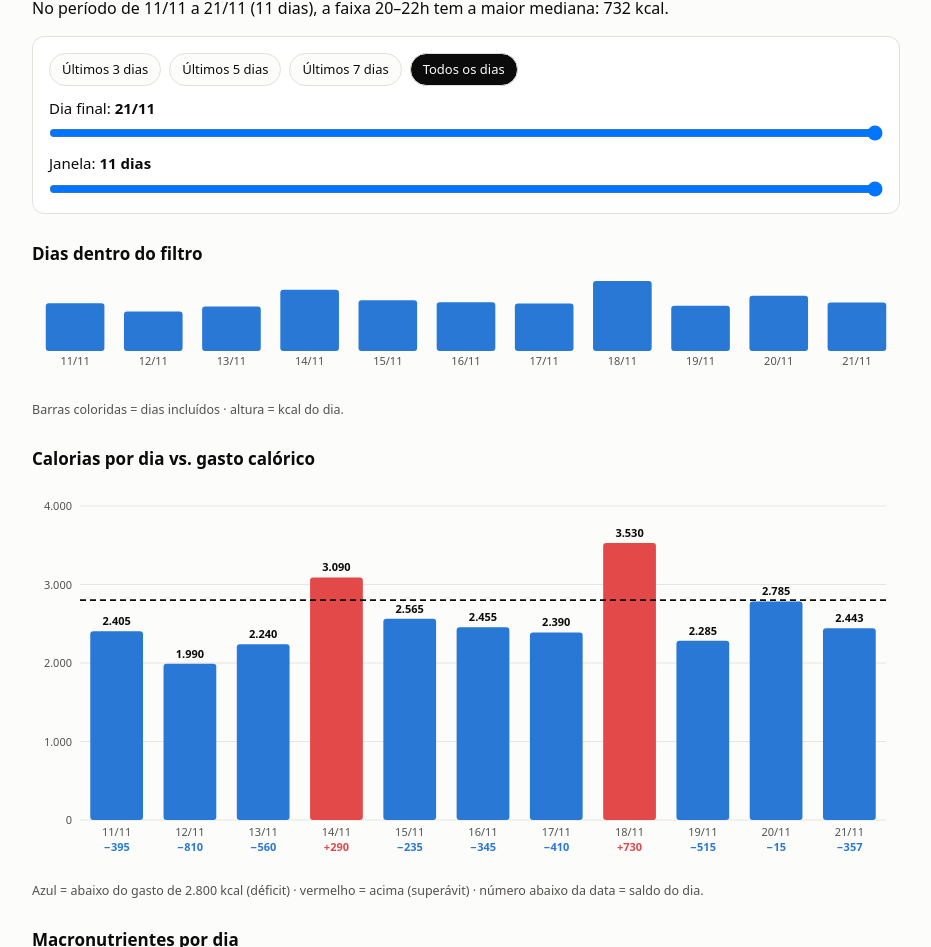
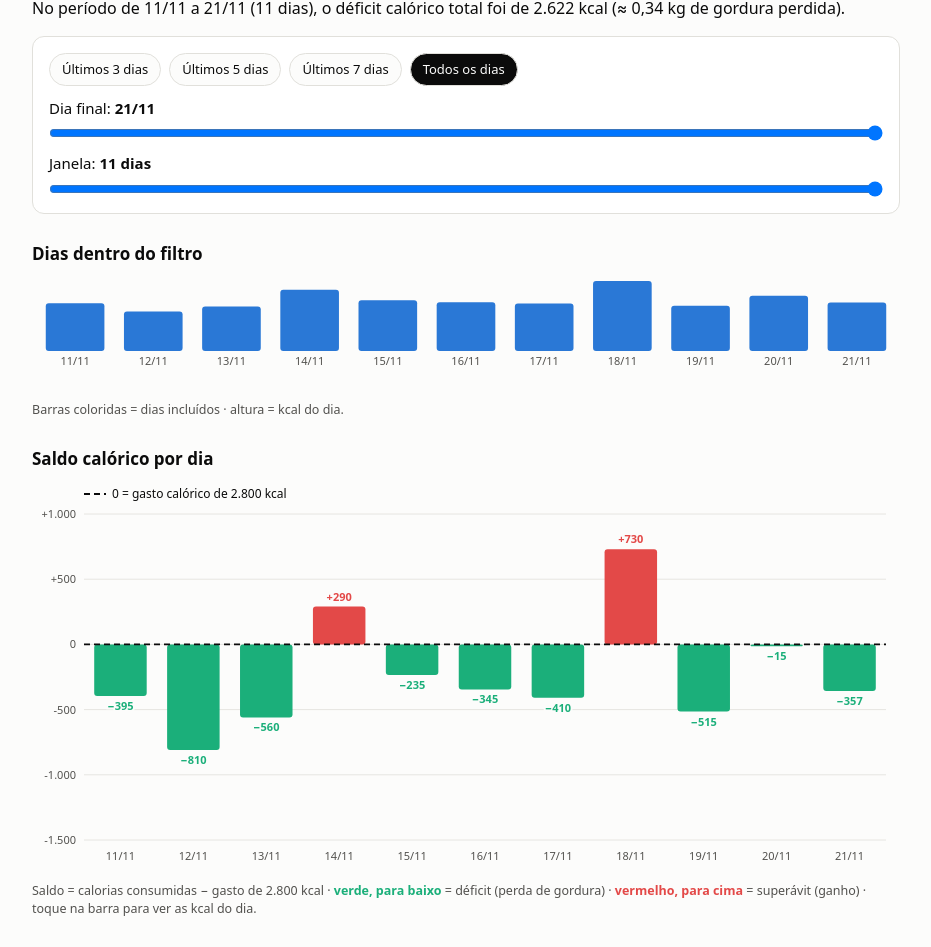
Before and after one commit to blstardelli/vida-nova, a plain HTML site: page index.html in a window 1280 px wide. Shown: the part 70-1017 px from the top of the page, without its empty margins (174-1105 px from the left). Drawn offline with Linux system fonts and the light colour scheme.

Commit message:
Add files via upload

```diff
--- a/index.html
+++ b/index.html
@@ -3,10 +3,14 @@
 <head>
 <meta charset="utf-8">
 <meta name="viewport" content="width=device-width,initial-scale=1">
-<title>Vida Nova de Bruno</title>
+<title>Raio-X de Bruno</title>
 <style>
 :root{--bg:#fcfcfb;--panel:#fff;--fg:#0b0b0b;--muted:#52514e;--line:#e1e0db;--grid:#e6e5e1;--blue:#2a78d6;--red:#e34948;--orange:#eb6834;--green:#1baf7a;--mutedbar:#c9c8c3}
-@media(prefers-color-scheme:dark){:root{--bg:#121212;--panel:#1c1c1c;--fg:#f2f1ee;--muted:#a9a8a3;--line:#33322f;--grid:#2c2b29;--blue:#5aa0ee;--red:#ef6a69;--orange:#f08a5c;--green:#3cc795;--mutedbar:#45443f}}
+@media(prefers-color-scheme:dark){:root:not([data-theme]){--bg:#121212;--panel:#1c1c1c;--fg:#f2f1ee;--muted:#a9a8a3;--line:#33322f;--grid:#2c2b29;--blue:#5aa0ee;--red:#ef6a69;--orange:#f08a5c;--green:#3cc795;--mutedbar:#45443f}}
+:root[data-theme=dark]{--bg:#121212;--panel:#1c1c1c;--fg:#f2f1ee;--muted:#a9a8a3;--line:#33322f;--grid:#2c2b29;--blue:#5aa0ee;--red:#ef6a69;--orange:#f08a5c;--green:#3cc795;--mutedbar:#45443f}
+:root[data-theme=light]{--bg:#fcfcfb;--panel:#fff;--fg:#0b0b0b;--muted:#52514e;--line:#e1e0db;--grid:#e6e5e1;--blue:#2a78d6;--red:#e34948;--orange:#eb6834;--green:#1baf7a;--mutedbar:#c9c8c3}
+.top{display:flex;justify-content:space-between;align-items:flex-start;gap:12px}
+#tema{white-space:nowrap;margin-top:4px}
 *{box-sizing:border-box}
 body{margin:0;background:var(--bg);color:var(--fg);font-family:system-ui,-apple-system,"Segoe UI",Roboto,sans-serif;line-height:1.45}
 .wrap{max-width:900px;margin:0 auto;padding:20px 16px 40px}
@@ -31,7 +35,7 @@ svg text{font-family:system-ui,-apple-system,"Segoe UI",Roboto,sans-serif}
 </head>
 <body>
 <div class="wrap">
-<h1>Vida Nova de Bruno</h1>
+<div class="top"><h1>Raio-X de Bruno</h1><button id="tema" type="button" aria-label="Mudar tema"></button></div>
 <p class="sub" id="frase">—</p>
 <section class="card">
 <div class="presets" id="presets">
@@ -45,9 +49,9 @@ svg text{font-family:system-ui,-apple-system,"Segoe UI",Roboto,sans-serif}
 <div class="chart" id="c-dias"></div>
 <p class="note">Barras coloridas = dias incluídos · altura = kcal do dia.</p>
 
-<h2>Calorias por dia vs. gasto calórico</h2>
+<h2>Saldo calórico por dia</h2>
 <div class="chart" id="c-kcal"></div>
-<p class="note">Azul = abaixo do gasto de <span id="gastolbl"></span> kcal (déficit) · vermelho = acima (superávit) · número abaixo da data = saldo do dia.</p>
+<p class="note">Saldo = calorias consumidas − gasto de <span id="gastolbl"></span> kcal · <b style="color:var(--green)">verde, para baixo</b> = déficit (perda de gordura) · <b style="color:var(--red)">vermelho, para cima</b> = superávit (ganho) · toque na barra para ver as kcal do dia.</p>
 
 <h2>Macronutrientes por dia</h2>
 <div class="chart" id="c-macros"></div>
@@ -57,7 +61,7 @@ svg text{font-family:system-ui,-apple-system,"Segoe UI",Roboto,sans-serif}
 <div class="chart" id="c-ff"></div>
 <p class="note">Tudo o que foi comido no dia somado como um único prato (peso, calorias, proteína, fibra e gordura) e aplicado à fórmula do FF · quanto maior, mais saciante (escala de 0 a 5, eixo ampliado para mostrar a variação) · tracejado = média do período · sem líquidos.</p>
 
-<h2>Mediana por faixa de 3 horas</h2>
+<h2>Mediana de kcal por faixa de 3 horas</h2>
 <div class="chart" id="c-faixas"></div>
 <p class="note">Faixas em horas (h) · mediana só entre os dias com consumo na faixa · ponto maior = mais dias com refeição · tracejado = tendência linear (<span id="incl">—</span> kcal por faixa).</p>
 
@@ -100,21 +104,26 @@ function chartDias(s){
 }
 function chartKcal(rows){
  const el=$('c-kcal');const W0=Math.max(280,el.clientWidth),H=Math.round(Math.max(270,Math.min(390,W0*.56)));
- const m={t:26,r:14,b:50,l:48};const {svg,tip,W}=frame(el,H);
- svg.setAttribute('aria-label','Barras com as calorias de cada dia contra o gasto calórico');
- const ymaxRaw=Math.max(GASTO,...rows.map((r)=>r.kcal))*1.1;const T=ticks(ymaxRaw);
- const y=scaleLin(0,T.max,H-m.b,m.t);grid(svg,m,W,H,y,T.t);
- const n=rows.length,step=(W-m.l-m.r)/n,bw=step*.72;
- rows.forEach((r,i)=>{const over=r.kcal>GASTO;const x=m.l+i*step+(step-bw)/2;
-  const rc=S('rect',{x,y:y(r.kcal),width:bw,height:H-m.b-y(r.kcal),rx:3,fill:over?cv('--red'):cv('--blue')},svg);
-  rc.addEventListener('pointermove',(ev)=>{const b=el.getBoundingClientRect();showTip(el,tip,r.label+'\n'+nf(r.kcal)+' kcal\nsaldo '+sg(r.kcal-GASTO)+' kcal',ev.clientX-b.left,ev.clientY-b.top);});
-  rc.addEventListener('pointerleave',()=>{tip.style.display='none';});});
- S('line',{x1:m.l,x2:W-m.r,y1:y(GASTO),y2:y(GASTO),stroke:cv('--fg'),'stroke-width':1.8,'stroke-dasharray':'6 4'},svg);
- const every=step>=34?1:2;
- rows.forEach((r,i)=>{const cx=m.l+i*step+step/2;
-  if(step>=32)S('text',{x:cx,y:y(r.kcal)-6,'text-anchor':'middle','font-size':11,'font-weight':600,fill:cv('--fg'),stroke:cv('--bg'),'stroke-width':4,'paint-order':'stroke'},svg,nf(r.kcal));
-  if(i%every===0){S('text',{x:cx,y:H-m.b+16,'text-anchor':'middle','font-size':11,fill:cv('--muted')},svg,r.label);
-   S('text',{x:cx,y:H-m.b+31,'text-anchor':'middle','font-size':11,'font-weight':600,fill:r.kcal>GASTO?cv('--red'):cv('--blue')},svg,sg(r.kcal-GASTO));}});
+ const m={t:34,r:14,b:30,l:52};const {svg,tip,W}=frame(el,H);
+ svg.setAttribute('aria-label','Barras com o saldo calórico de cada dia em relação ao gasto: verde se déficit, vermelho se superávit');
+ const sal=rows.map((r)=>r.kcal-GASTO);
+ const lo0=Math.min(0,...sal),hi0=Math.max(0,...sal);const span=Math.max(300,hi0-lo0);
+ const step0=niceMax(span/4);const lo=Math.floor((lo0-span*.14)/step0)*step0,hi=Math.ceil((hi0+span*.14)/step0)*step0;
+ const y=scaleLin(lo,hi,H-m.b,m.t);
+ for(let v=lo;v<=hi+1e-9;v+=step0){S('line',{x1:m.l,x2:W-m.r,y1:y(v),y2:y(v),stroke:cv('--grid')},svg);S('text',{x:m.l-8,y:y(v)+4,'text-anchor':'end','font-size':11,fill:cv('--muted')},svg,v>0?'+'+nf(v):nf(v));}
+ const n=rows.length,st=(W-m.l-m.r)/n,bw=st*.72;
+ rows.forEach((r,i)=>{const s=sal[i];const x=m.l+i*st+(st-bw)/2,cx=m.l+i*st+st/2;const over=s>0;
+  const y0=y(0),y1=y(s);
+  S('rect',{x,y:Math.min(y0,y1),width:bw,height:Math.max(1,Math.abs(y1-y0)),rx:3,fill:over?cv('--red'):cv('--green')},svg);
+  const lab=S('text',{x:cx,y:over?y1-6:y1+14,'text-anchor':'middle','font-size':11,'font-weight':700,fill:over?cv('--red'):cv('--green'),stroke:cv('--bg'),'stroke-width':4,'paint-order':'stroke','pointer-events':'none'},svg,sg(s));
+  if(st<44){const ly=over?y1-6:y1+6;lab.setAttribute('transform','rotate(-90 '+cx+' '+ly+')');lab.setAttribute('x',cx+4);lab.setAttribute('y',ly);lab.setAttribute('text-anchor',over?'start':'end');}
+  const hit=S('rect',{x:m.l+i*st,y:m.t-6,width:st,height:H-m.t-m.b+6,fill:'transparent'},svg);
+  hit.addEventListener('pointermove',(ev)=>{const b=el.getBoundingClientRect();showTip(el,tip,r.label+'\n'+nf(r.kcal)+' kcal consumidas\n'+(over?'superávit ':'déficit ')+nf(Math.abs(s))+' kcal',ev.clientX-b.left,ev.clientY-b.top);});
+  hit.addEventListener('pointerleave',()=>{tip.style.display='none';});});
+ S('line',{x1:m.l,x2:W-m.r,y1:y(0),y2:y(0),stroke:cv('--fg'),'stroke-width':1.8,'stroke-dasharray':'6 4'},svg);
+ S('line',{x1:m.l,x2:m.l+22,y1:14,y2:14,stroke:cv('--fg'),'stroke-width':1.8,'stroke-dasharray':'6 4'},svg);S('text',{x:m.l+28,y:18,'font-size':12,fill:cv('--fg')},svg,'0 = gasto calórico de '+nf(GASTO)+' kcal');
+ const every=st>=34?1:2;
+ rows.forEach((r,i)=>{if(i%every===0)S('text',{x:m.l+i*st+st/2,y:H-10,'text-anchor':'middle','font-size':11,fill:cv('--muted')},svg,r.label);});
 }
 function chartMacros(rows){
  const el=$('c-macros');const W0=Math.max(280,el.clientWidth),H=Math.round(Math.max(270,Math.min(390,W0*.56)));
@@ -185,7 +194,8 @@ function render(){
  $('fimlbl').textContent=DATA[s.fim].label;$('janlbl').textContent=rows.length+(rows.length===1?' dia':' dias');
  document.querySelectorAll('#presets button').forEach((b)=>b.classList.toggle('on',Number(b.dataset.p)===st.p));
  const f=faixas(rows);const pico=f.out.filter((r)=>r.mediana!=null).reduce((a,r)=>(a==null||r.mediana>a.mediana?r:a),null);
- $('frase').textContent='No período de '+rows[0].label+' a '+rows[rows.length-1].label+' ('+rows.length+(rows.length===1?' dia':' dias')+'), a faixa '+(pico?pico.faixa:'—')+' tem a maior mediana: '+(pico?nf(pico.mediana):'—')+' kcal.';
+ const dT=rows.reduce((a,r)=>a+(GASTO-r.kcal),0);const gk=dT/7700;
+ $('frase').textContent='No período de '+rows[0].label+' a '+rows[rows.length-1].label+' ('+rows.length+(rows.length===1?' dia':' dias')+'), o '+(dT>=0?'déficit':'superávit')+' calórico total foi de '+nf(Math.abs(dT))+' kcal (≈ '+(Math.abs(gk).toFixed(2).replace('.',','))+' kg de gordura '+(dT>=0?'perdida':'ganha')+').';
  $('gastolbl').textContent=nf(GASTO);$('incl').textContent=sg(f.slope);
  chartDias(s);chartKcal(rows);chartMacros(rows);chartFF(rows);chartFaixas(f.out);
  const sum=(k)=>rows.reduce((a,r)=>a+r[k],0);const def=rows.reduce((a,r)=>a+(GASTO-r.kcal),0);const n=rows.length;
@@ -196,6 +206,13 @@ $('fim').addEventListener('input',()=>{st.fim=Number($('fim').value);st.p=-1;ren
 $('jan').addEventListener('input',()=>{st.jan=Number($('jan').value);st.p=-1;render();});
 document.querySelectorAll('#presets button').forEach((b)=>b.addEventListener('click',()=>{const p=Number(b.dataset.p);st.p=p;st.fim=DATA.length-1;st.jan=p||DATA.length;render();}));
 let rt;window.addEventListener('resize',()=>{clearTimeout(rt);rt=setTimeout(render,120);});
+const TEMAS=['auto','claro','escuro'];let tema='auto';
+try{const s=localStorage.getItem('tema');if(TEMAS.includes(s))tema=s;}catch(e){}
+function aplicaTema(){const r=document.documentElement;if(tema==='auto')r.removeAttribute('data-theme');else r.setAttribute('data-theme',tema==='claro'?'light':'dark');
+ $('tema').textContent='Tema: '+tema;}
+$('tema').addEventListener('click',()=>{tema=TEMAS[(TEMAS.indexOf(tema)+1)%3];try{localStorage.setItem('tema',tema);}catch(e){}aplicaTema();render();});
+aplicaTema();
+window.matchMedia('(prefers-color-scheme:dark)').addEventListener('change',()=>{if(tema==='auto')render();});
 render();
 </script>
 </body>
```
